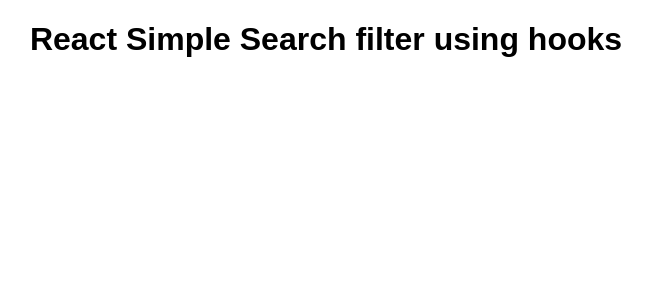
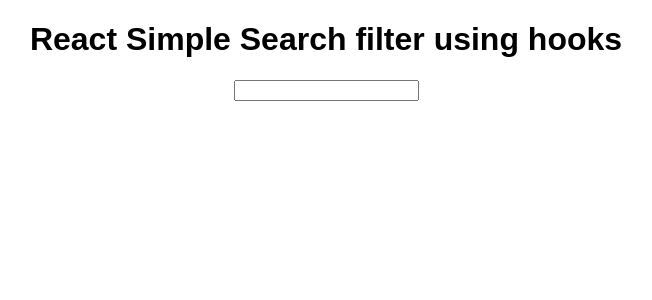
Before and after one commit to otinomz/simple-search-filter-with-hooks, a React (Create React App) app: page / in a window 1280 px wide. Shown: the top 300 px of the page, without its empty margins (314-966 px from the left). Built offline with nearby package versions, Linux system fonts and the light colour scheme.

Commit message:
feat: rendering the jsx input fields and passing the filtered items to the onChange function

```diff
--- a/src/App.js
+++ b/src/App.js
@@ -17,6 +17,8 @@ export default function App({ items }) {
   return (
     <div className="App">
       <h1>React Simple Search filter using hooks</h1>
+
+      <input onChange={filteredItems} />
     </div>
   );
 }
```
